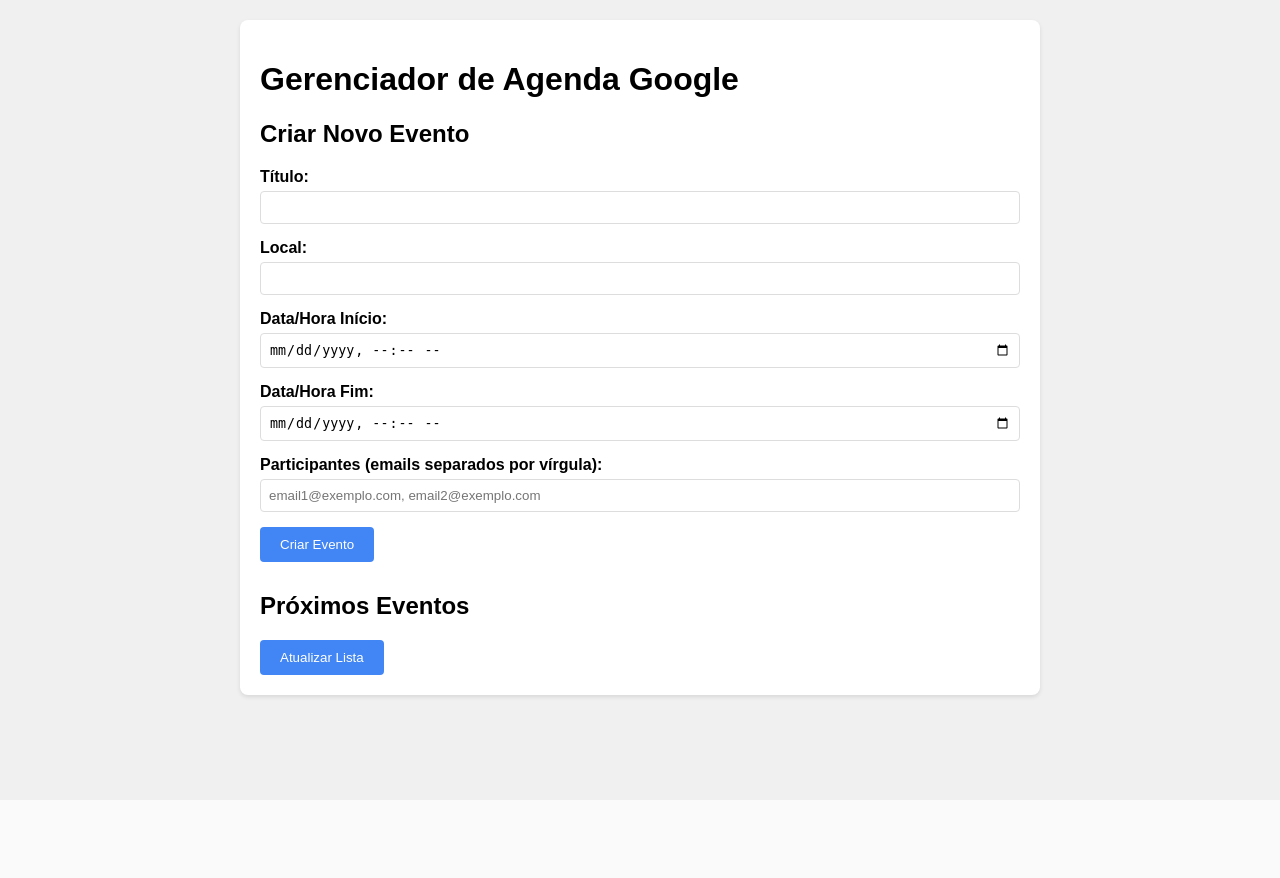
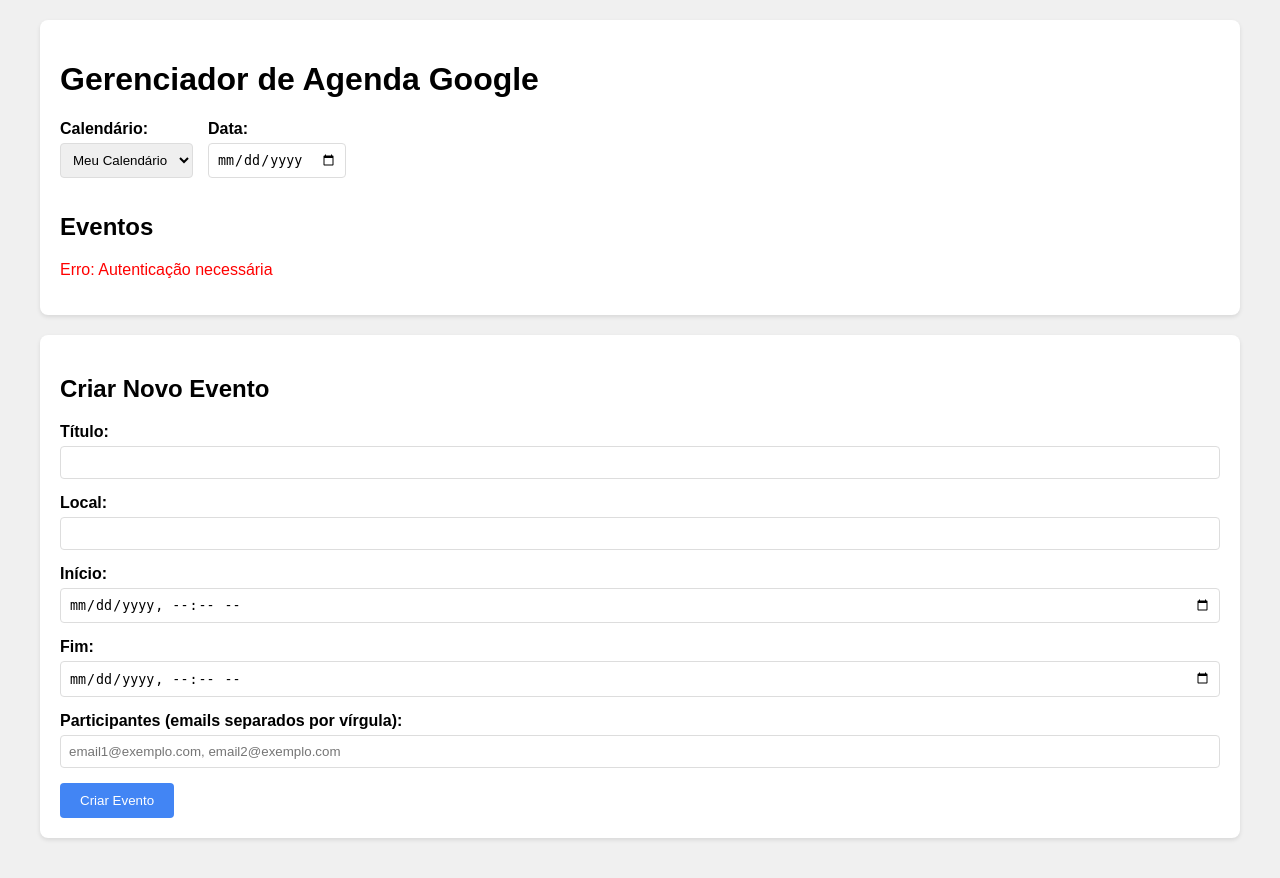
Before and after one commit to cunhamarcela/calendarbot, a Flask app: template templates/index.html in a window 1280 px wide. Before the commit the page ends 700 px from the top, so only its background shows below. Run offline with Flask 3, Linux system fonts and the light colour scheme; the template is opened without the code that fills it, so the values that code supplies are empty; parts of the project's set-up code (start-up, migrations or seed data) failed here and were passed over.

Commit message:
Atualiza interface com suporte a múltiplos calendários e filtros

```diff
--- a/templates/index.html
+++ b/templates/index.html
@@ -3,11 +3,11 @@
 <head>
     <meta charset="UTF-8">
     <meta name="viewport" content="width=device-width, initial-scale=1.0">
-    <title>Google Calendar Manager</title>
+    <title>Gerenciador de Agenda Google</title>
     <style>
         body {
             font-family: Arial, sans-serif;
-            max-width: 800px;
+            max-width: 1200px;
             margin: 0 auto;
             padding: 20px;
             background-color: #f0f0f0;
@@ -17,9 +17,7 @@
             padding: 20px;
             border-radius: 8px;
             box-shadow: 0 2px 4px rgba(0,0,0,0.1);
-        }
-        .event-form {
-            margin-bottom: 30px;
+            margin-bottom: 20px;
         }
         .form-group {
             margin-bottom: 15px;
@@ -29,7 +27,7 @@
             margin-bottom: 5px;
             font-weight: bold;
         }
-        input, textarea {
+        input, select {
             width: 100%;
             padding: 8px;
             border: 1px solid #ddd;
@@ -47,12 +45,20 @@
         button:hover {
             background-color: #357abd;
         }
-        .events-list {
+        .event-list {
             margin-top: 20px;
         }
         .event-item {
-            padding: 10px;
-            border-bottom: 1px solid #ddd;
+            background-color: #f8f9fa;
+            padding: 15px;
+            margin-bottom: 10px;
+            border-radius: 4px;
+            border-left: 4px solid #4285f4;
+        }
+        .filters {
+            display: flex;
+            gap: 15px;
+            margin-bottom: 20px;
         }
         .error {
             color: red;
@@ -64,23 +70,45 @@
     <div class="container">
         <h1>Gerenciador de Agenda Google</h1>
 
-        <div class="event-form">
+        <!-- Filtros -->
+        <div class="filters">
+            <div class="form-group">
+                <label for="calendar-select">Calendário:</label>
+                <select id="calendar-select" onchange="listarEventos(this.value)">
+                    <option value="primary">Meu Calendário</option>
+                </select>
+            </div>
+            <div class="form-group">
+                <label for="date-filter">Data:</label>
+                <input type="date" id="date-filter" onchange="filtrarPorData(this.value)">
+            </div>
+        </div>
+
+        <!-- Lista de Eventos -->
+        <h2>Eventos</h2>
+        <div id="event-list" class="event-list">
+            <p>Carregando eventos...</p>
+        </div>
+    </div>
+
+    <!-- Formulário de Criação -->
+    <div class="container">
         <h2>Criar Novo Evento</h2>
-            <form id="createEventForm">
+        <form id="createEventForm" onsubmit="criarEvento(event)">
             <div class="form-group">
                 <label for="summary">Título:</label>
                 <input type="text" id="summary" required>
             </div>
             <div class="form-group">
                 <label for="location">Local:</label>
-                    <input type="text" id="location">
+                <input type="text" id="location" required>
             </div>
             <div class="form-group">
-                    <label for="start">Data/Hora Início:</label>
+                <label for="start">Início:</label>
                 <input type="datetime-local" id="start" required>
             </div>
             <div class="form-group">
-                    <label for="end">Data/Hora Fim:</label>
+                <label for="end">Fim:</label>
                 <input type="datetime-local" id="end" required>
             </div>
             <div class="form-group">
@@ -91,77 +119,121 @@
         </form>
     </div>
 
-        <div class="events-list">
-            <h2>Próximos Eventos</h2>
-            <button onclick="loadEvents()">Atualizar Lista</button>
-            <div id="eventsList"></div>
-        </div>
-    </div>
+    <script>
+        // Carrega calendários disponíveis
+        async function carregarCalendarios() {
+            try {
+                const response = await fetch('/calendarios');
+                const data = await response.json();
 
-    <script>
-        // Carregar eventos ao iniciar a página
-        document.addEventListener('DOMContentLoaded', loadEvents);
+                if (response.ok) {
+                    const select = document.getElementById('calendar-select');
+                    select.innerHTML = '<option value="primary">Meu Calendário</option>';
 
-        // Função para carregar eventos
-        function loadEvents() {
-            fetch('/listar')
-                .then(response => response.json())
-                .then(data => {
-                    const eventsDiv = document.getElementById('eventsList');
-                    eventsDiv.innerHTML = '';
+                    data.calendarios.forEach(cal => {
+                        if (!cal.primary) {
+                            select.innerHTML += `
+                                <option value="${cal.id}">${cal.summary}</option>
+                            `;
+                        }
+                    });
+                }
+            } catch (error) {
+                console.error('Erro ao carregar calendários:', error);
+            }
+        }
 
+        // Lista eventos
+        async function listarEventos(calendarId = 'primary', dataInicio = null, dataFim = null) {
+            try {
+                let url = '/listar?email=' + calendarId;
+                if (dataInicio) {
+                    const inicio = new Date(dataInicio);
+                    inicio.setHours(0, 0, 0);
+                    const fim = new Date(dataInicio);
+                    fim.setHours(23, 59, 59);
+
+                    url += `&inicio=${inicio.toISOString()}&fim=${fim.toISOString()}`;
+                }
+
+                const response = await fetch(url);
+                const data = await response.json();
+
+                const eventList = document.getElementById('event-list');
+                if (response.ok) {
                     if (data.message) {
-                        eventsDiv.innerHTML = `<p>${data.message}</p>`;
+                        eventList.innerHTML = `<p>${data.message}</p>`;
                         return;
                     }
 
-                    data.events.forEach(event => {
-                        const eventDiv = document.createElement('div');
-                        eventDiv.className = 'event-item';
-                        eventDiv.innerHTML = `
-                            <strong>${event.summary}</strong><br>
-                            ${new Date(event.start).toLocaleString()}
+                    eventList.innerHTML = data.events.map(event => `
+                        <div class="event-item">
+                            <h3>${event.summary}</h3>
+                            <p>Início: ${new Date(event.start).toLocaleString()}</p>
+                            <p>Fim: ${new Date(event.end).toLocaleString()}</p>
+                            <p>Local: ${event.location || 'Não especificado'}</p>
+                            <p>Participantes: ${event.attendees.join(', ') || 'Nenhum'}</p>
+                            <a href="${event.link}" target="_blank">Ver no Google Calendar</a>
+                        </div>
+                    `).join('');
+                } else {
+                    eventList.innerHTML = `<p class="error">Erro: ${data.error}</p>`;
+                }
+            } catch (error) {
+                console.error('Erro ao listar eventos:', error);
+                document.getElementById('event-list').innerHTML = `
+                    <p class="error">Erro ao carregar eventos: ${error.message}</p>
                 `;
-                        eventsDiv.appendChild(eventDiv);
-                    });
-                })
-                .catch(error => console.error('Erro ao carregar eventos:', error));
+            }
         }
 
-        // Manipular envio do formulário
-        document.getElementById('createEventForm').addEventListener('submit', function(e) {
-            e.preventDefault();
+        // Filtrar por data
+        function filtrarPorData(data) {
+            const calendarId = document.getElementById('calendar-select').value;
+            listarEventos(calendarId, data);
+        }
 
-            const attendeesArray = document.getElementById('attendees').value
-                .split(',')
-                .map(email => email.trim())
-                .filter(email => email);
+        // Criar evento
+        async function criarEvento(event) {
+            event.preventDefault();
 
-            const eventData = {
-                summary: document.getElementById('summary').value,
-                location: document.getElementById('location').value,
-                start: document.getElementById('start').value + ':00Z',
-                end: document.getElementById('end').value + ':00Z',
-                attendees: attendeesArray
+            const form = event.target;
+            const data = {
+                summary: form.summary.value,
+                location: form.location.value,
+                start: new Date(form.start.value).toISOString(),
+                end: new Date(form.end.value).toISOString(),
+                attendees: form.attendees.value.split(',').map(email => email.trim()).filter(Boolean)
             };
 
-            fetch('/criar', {
+            try {
+                const response = await fetch('/criar', {
                     method: 'POST',
                     headers: {
                         'Content-Type': 'application/json',
                     },
-                body: JSON.stringify(eventData)
-            })
-            .then(response => response.json())
-            .then(data => {
-                alert(data.message);
-                loadEvents();
-                document.getElementById('createEventForm').reset();
-            })
-            .catch(error => {
+                    body: JSON.stringify(data)
+                });
+
+                const result = await response.json();
+
+                if (response.ok) {
+                    alert(`Evento criado com sucesso!\nTítulo: ${result.detalhes.titulo}\nInício: ${new Date(result.detalhes.inicio).toLocaleString()}`);
+                    form.reset();
+                    listarEventos();
+                } else {
+                    alert(`Erro ao criar evento: ${result.error}`);
+                }
+            } catch (error) {
                 console.error('Erro ao criar evento:', error);
-                alert('Erro ao criar evento');
-            });
+                alert('Erro ao criar evento: ' + error.message);
+            }
+        }
+
+        // Inicialização
+        document.addEventListener('DOMContentLoaded', () => {
+            carregarCalendarios();
+            listarEventos();
         });
     </script>
 </body>
```
Lines whose indentation alone changed are shown as unchanged.
